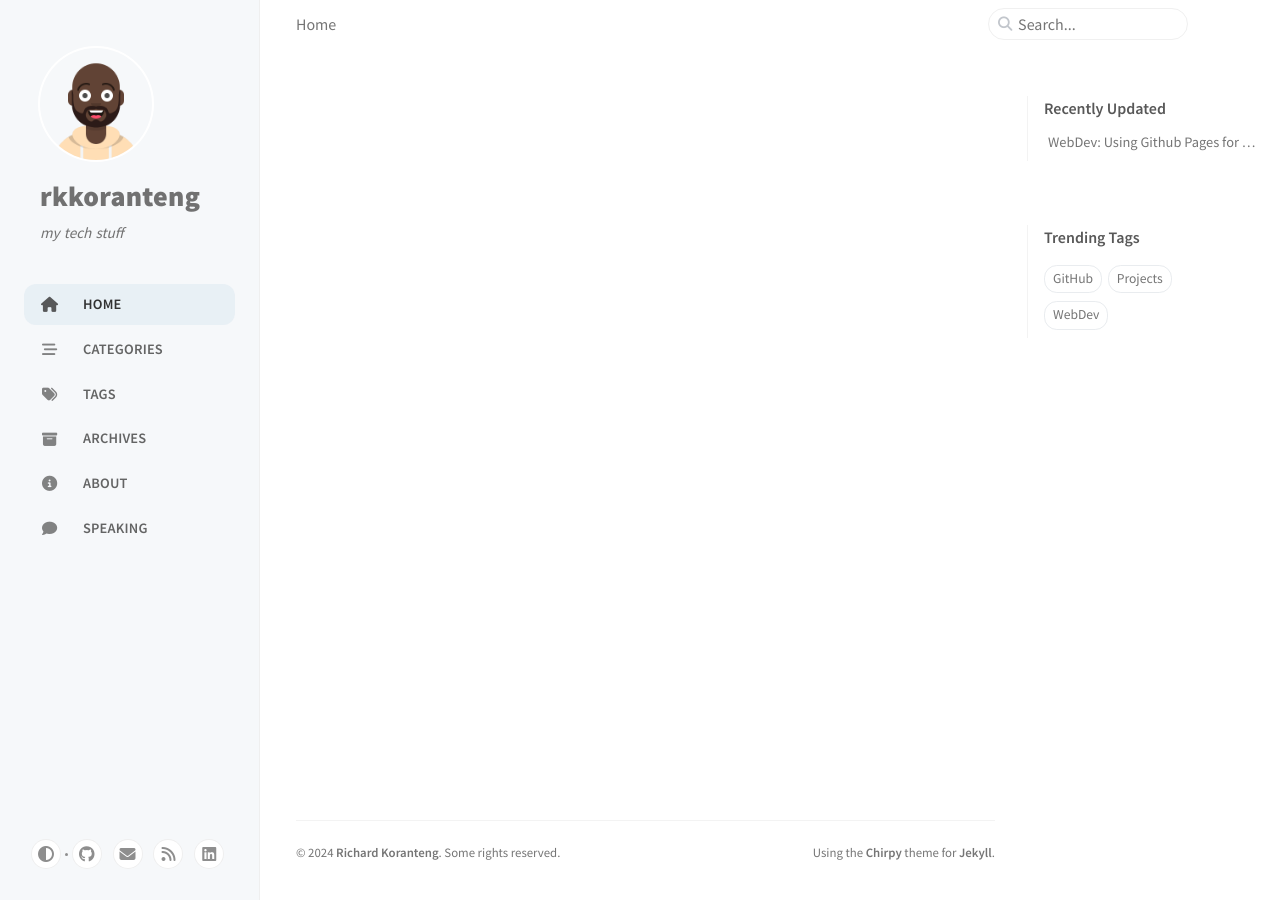
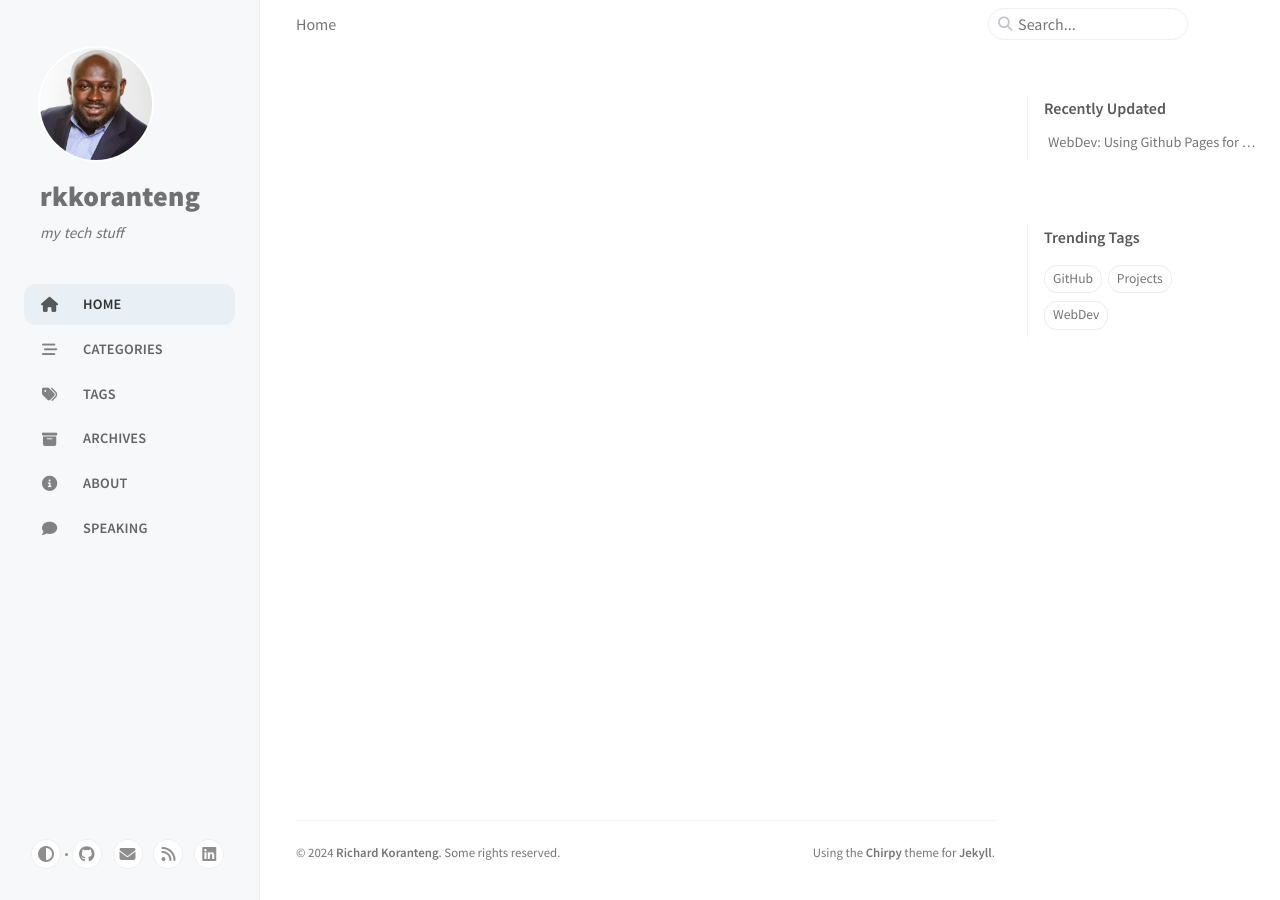
Before and after one commit to RKKoranteng/blog, a Jekyll site: the page built from index.html, in a window 1280 px wide. Built offline with Jekyll 4.4.1, drawn with Linux system fonts in a browser that asks for light colours; cached includes are drawn as plain includes.

Commit message:
update config

```diff
--- a/_config.yml
+++ b/_config.yml
@@ -74,7 +74,7 @@ theme_mode: # [light|dark]
 img_cdn:
 
 # the avatar on sidebar, support local or CORS resources
-avatar: /assets/img/sample/my-headshot.png
+avatar: /assets/img/sample/Richard-Koranteng.jpg
 
 # The URL of the site-wide social preview image used in SEO `og:image` meta tag.
 # It can be overridden by a customized `page.image` in front matter.
```
